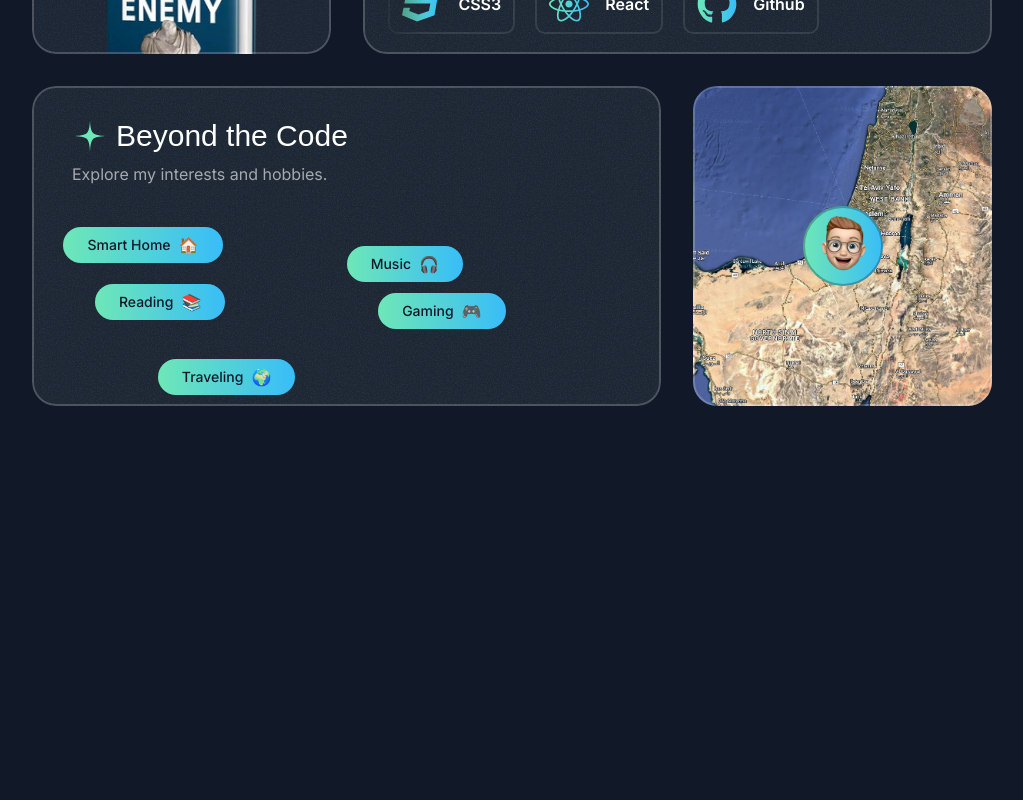
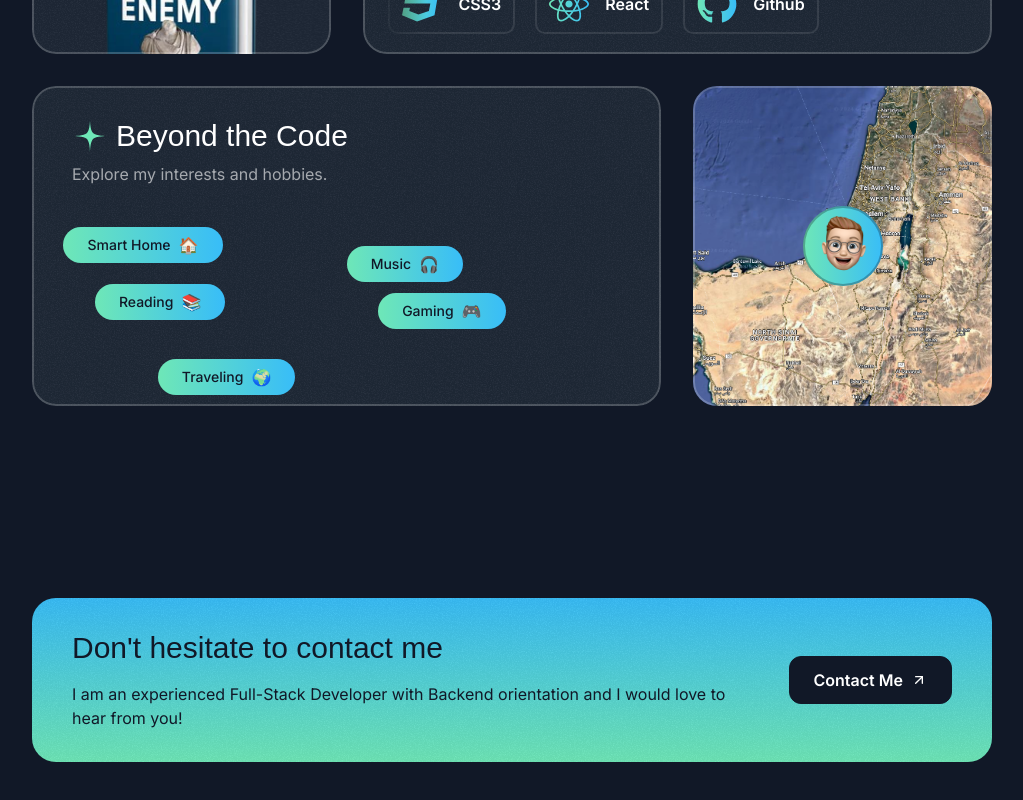
Before and after one commit to orrgorenn/ogoren-portfolio, a Next.js app: page / in a window 1280 px wide. Shown: the part 3620-4420 px from the top of the page, without its empty margins (128-1151 px from the left). Before the commit the page ends 4122 px from the top, so only its background shows below. Built offline with nearby package versions, Linux system fonts and the light colour scheme; a web font is replaced by a local one.

Commit message:
add contact section

```diff
--- a/src/app/page.tsx
+++ b/src/app/page.tsx
@@ -4,6 +4,7 @@
 import Tape from "@/sections/tape";
 import Testimonials from "@/sections/testimonials";
 import About from "@/sections/about";
+import Contact from "@/sections/contact";
 
 export default function Home() {
   return (
@@ -14,6 +15,7 @@
       <Tape />
       <Testimonials />
       <About />
+      <Contact />
     </div>
   );
 }
--- a/src/sections/contact.tsx
+++ b/src/sections/contact.tsx
@@ -1,3 +1,34 @@
+import ArrowUpRightIcon from "@/assets/icons/arrow-up-right.svg";
+import grainImage from "@/assets/images/grain.jpg";
+
 export default function Contact() {
-  return <div>Contact Section</div>;
+  return (
+    <div className="py-16 lg:py-24">
+      <div className="container">
+        <div className="relative z-0 overflow-hidden rounded-3xl bg-gradient-to-t from-emerald-300 to-sky-400 px-10 py-8 text-center text-gray-900 md:text-left">
+          <div
+            className="absolute inset-0 -z-10 opacity-5"
+            style={{ backgroundImage: `url(${grainImage.src})` }}
+          />
+          <div className="flex flex-col items-center gap-8 md:flex-row md:gap-14">
+            <div>
+              <h2 className="font-serif text-2xl md:text-3xl">
+                Don&apos;t hesitate to contact me
+              </h2>
+              <p className="mt-4 text-sm md:text-base">
+                I am an experienced Full-Stack Developer with Backend
+                orientation and I would love to hear from you!
+              </p>
+            </div>
+            <div>
+              <button className="inline-flex h-12 w-max items-center gap-2 rounded-xl border border-gray-900 bg-gray-900 px-6 text-white">
+                <span className="font-semibold">Contact Me</span>
+                <ArrowUpRightIcon className="size-4" />
+              </button>
+            </div>
+          </div>
+        </div>
+      </div>
+    </div>
+  );
 }
```
